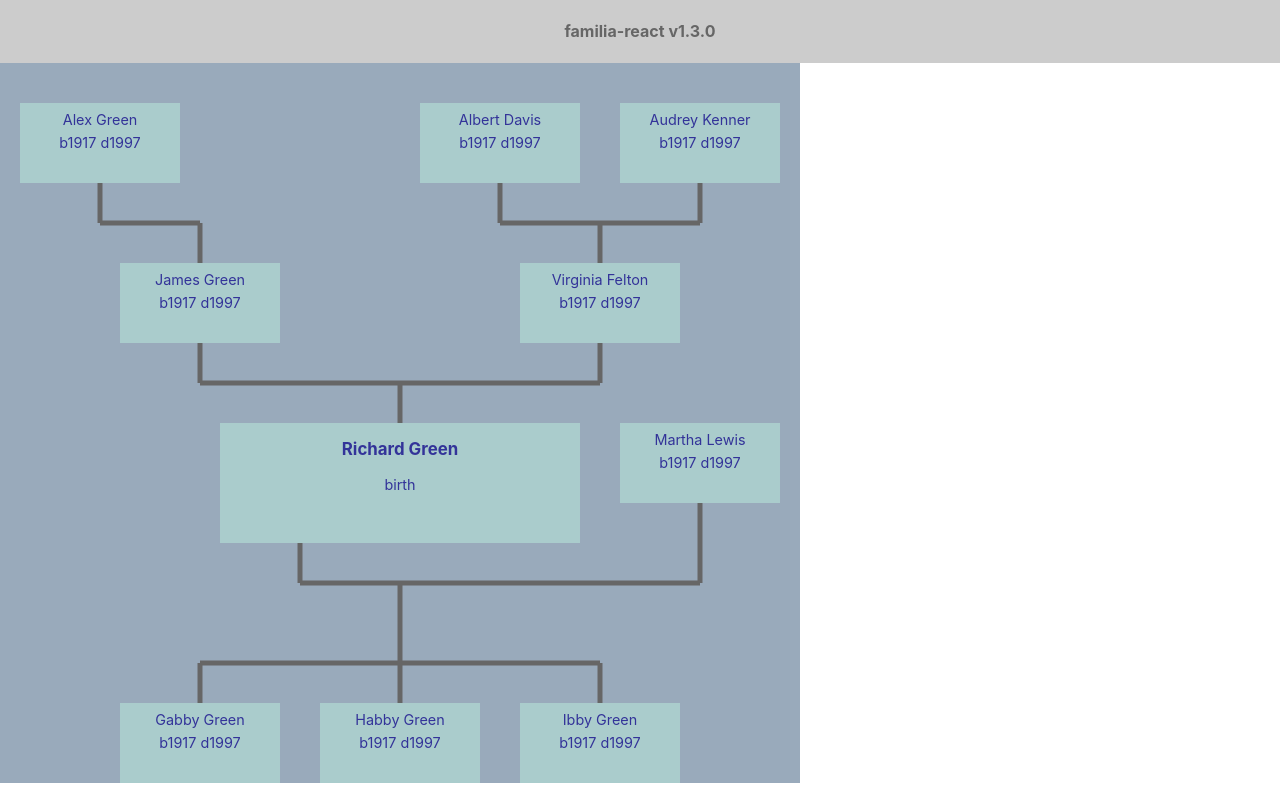
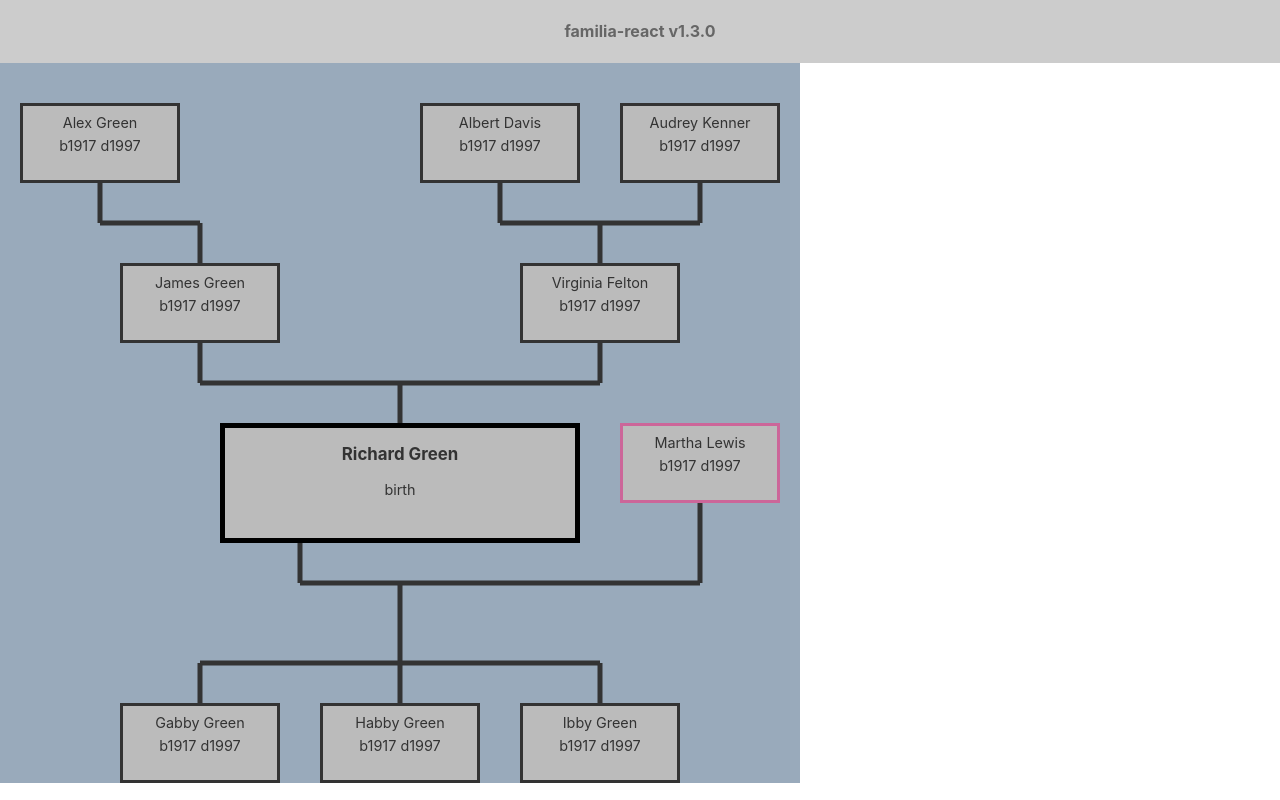
Before and after one commit to jrschmidt/familia-react, a React (Create React App) app: page / in a window 1280 px wide. Built offline with nearby package versions, Linux system fonts and the light colour scheme.

Commit message:
change the colors, try to get a unified visual theme

```diff
--- a/src/ChildRow.js
+++ b/src/ChildRow.js
@@ -8,68 +8,68 @@ class ChildRow extends Component {
 
     'single-1':
       <svg className='connect' key='svg-single-1' width='720' height='160'>
-        <line x1='400' y1='0' x2='400' y2='80' stroke='#666666' strokeWidth='5' />
+        <line x1='400' y1='0' x2='400' y2='80' stroke='#333333' strokeWidth='5' />
       </svg>,
 
     'single-2':
       <svg className='connect' key='svg-single-2' width='720' height='160'>
-        <line x1='400' y1='0' x2='400' y2='40' stroke='#666666' strokeWidth='5' />
-        <line x1='300' y1='40' x2='500' y2='40' stroke='#666666' strokeWidth='5' />
-        <line x1='300' y1='40' x2='300' y2='80' stroke='#666666' strokeWidth='5' />
-        <line x1='500' y1='40' x2='500' y2='80' stroke='#666666' strokeWidth='5' />
+        <line x1='400' y1='0' x2='400' y2='40' stroke='#333333' strokeWidth='5' />
+        <line x1='300' y1='40' x2='500' y2='40' stroke='#333333' strokeWidth='5' />
+        <line x1='300' y1='40' x2='300' y2='80' stroke='#333333' strokeWidth='5' />
+        <line x1='500' y1='40' x2='500' y2='80' stroke='#333333' strokeWidth='5' />
       </svg>,
 
     'single-3':
       <svg className='connect' key='svg-single-3' width='720' height='160'>
-        <line x1='400' y1='0' x2='400' y2='40' stroke='#666666' strokeWidth='5' />
-        <line x1='200' y1='40' x2='600' y2='40' stroke='#666666' strokeWidth='5' />
-        <line x1='200' y1='40' x2='200' y2='80' stroke='#666666' strokeWidth='5' />
-        <line x1='400' y1='40' x2='400' y2='80' stroke='#666666' strokeWidth='5' />
-        <line x1='600' y1='40' x2='600' y2='80' stroke='#666666' strokeWidth='5' />
+        <line x1='400' y1='0' x2='400' y2='40' stroke='#333333' strokeWidth='5' />
+        <line x1='200' y1='40' x2='600' y2='40' stroke='#333333' strokeWidth='5' />
+        <line x1='200' y1='40' x2='200' y2='80' stroke='#333333' strokeWidth='5' />
+        <line x1='400' y1='40' x2='400' y2='80' stroke='#333333' strokeWidth='5' />
+        <line x1='600' y1='40' x2='600' y2='80' stroke='#333333' strokeWidth='5' />
       </svg>,
 
     'final-1':
       <svg className='connect' key='svg-final-1' width='720' height='160'>
-        <line x1='400' y1='0' x2='400' y2='40' stroke='#666666' strokeWidth='5' />
-        <line x1='100' y1='40' x2='400' y2='40' stroke='#666666' strokeWidth='5' />
-        <line x1='100' y1='40' x2='100' y2='80' stroke='#666666' strokeWidth='5' />
+        <line x1='400' y1='0' x2='400' y2='40' stroke='#333333' strokeWidth='5' />
+        <line x1='100' y1='40' x2='400' y2='40' stroke='#333333' strokeWidth='5' />
+        <line x1='100' y1='40' x2='100' y2='80' stroke='#333333' strokeWidth='5' />
       </svg>,
 
     'final-2':
       <svg className='connect' key='svg-final-2' width='720' height='160'>
-        <line x1='400' y1='0' x2='400' y2='40' stroke='#666666' strokeWidth='5' />
-        <line x1='100' y1='40' x2='400' y2='40' stroke='#666666' strokeWidth='5' />
-        <line x1='100' y1='40' x2='100' y2='80' stroke='#666666' strokeWidth='5' />
-        <line x1='300' y1='40' x2='300' y2='80' stroke='#666666' strokeWidth='5' />
+        <line x1='400' y1='0' x2='400' y2='40' stroke='#333333' strokeWidth='5' />
+        <line x1='100' y1='40' x2='400' y2='40' stroke='#333333' strokeWidth='5' />
+        <line x1='100' y1='40' x2='100' y2='80' stroke='#333333' strokeWidth='5' />
+        <line x1='300' y1='40' x2='300' y2='80' stroke='#333333' strokeWidth='5' />
       </svg>,
 
     'final-3':
       <svg className='connect' key='svg-final-3' width='720' height='160'>
-        <line x1='400' y1='0' x2='400' y2='40' stroke='#666666' strokeWidth='5' />
-        <line x1='100' y1='40' x2='500' y2='40' stroke='#666666' strokeWidth='5' />
-        <line x1='100' y1='40' x2='100' y2='80' stroke='#666666' strokeWidth='5' />
-        <line x1='300' y1='40' x2='300' y2='80' stroke='#666666' strokeWidth='5' />
-        <line x1='500' y1='40' x2='500' y2='80' stroke='#666666' strokeWidth='5' />
+        <line x1='400' y1='0' x2='400' y2='40' stroke='#333333' strokeWidth='5' />
+        <line x1='100' y1='40' x2='500' y2='40' stroke='#333333' strokeWidth='5' />
+        <line x1='100' y1='40' x2='100' y2='80' stroke='#333333' strokeWidth='5' />
+        <line x1='300' y1='40' x2='300' y2='80' stroke='#333333' strokeWidth='5' />
+        <line x1='500' y1='40' x2='500' y2='80' stroke='#333333' strokeWidth='5' />
       </svg>,
 
     'final-4':
       <svg className='connect' key='svg-final-4' width='720' height='160'>
-        <line x1='400' y1='0' x2='400' y2='40' stroke='#666666' strokeWidth='5' />
-        <line x1='100' y1='40' x2='700' y2='40' stroke='#666666' strokeWidth='5' />
-        <line x1='100' y1='40' x2='100' y2='80' stroke='#666666' strokeWidth='5' />
-        <line x1='300' y1='40' x2='300' y2='80' stroke='#666666' strokeWidth='5' />
-        <line x1='500' y1='40' x2='500' y2='80' stroke='#666666' strokeWidth='5' />
-        <line x1='700' y1='40' x2='700' y2='80' stroke='#666666' strokeWidth='5' />
+        <line x1='400' y1='0' x2='400' y2='40' stroke='#333333' strokeWidth='5' />
+        <line x1='100' y1='40' x2='700' y2='40' stroke='#333333' strokeWidth='5' />
+        <line x1='100' y1='40' x2='100' y2='80' stroke='#333333' strokeWidth='5' />
+        <line x1='300' y1='40' x2='300' y2='80' stroke='#333333' strokeWidth='5' />
+        <line x1='500' y1='40' x2='500' y2='80' stroke='#333333' strokeWidth='5' />
+        <line x1='700' y1='40' x2='700' y2='80' stroke='#333333' strokeWidth='5' />
       </svg>,
 
     'extend-4':
       <svg className='connect' key='svg-extend-4' width='720' height='160'>
-        <line x1='400' y1='0' x2='400' y2='160' stroke='#666666' strokeWidth='5' />
-        <line x1='100' y1='40' x2='700' y2='40' stroke='#666666' strokeWidth='5' />
-        <line x1='100' y1='40' x2='100' y2='80' stroke='#666666' strokeWidth='5' />
-        <line x1='300' y1='40' x2='300' y2='80' stroke='#666666' strokeWidth='5' />
-        <line x1='500' y1='40' x2='500' y2='80' stroke='#666666' strokeWidth='5' />
-        <line x1='700' y1='40' x2='700' y2='80' stroke='#666666' strokeWidth='5' />
+        <line x1='400' y1='0' x2='400' y2='160' stroke='#333333' strokeWidth='5' />
+        <line x1='100' y1='40' x2='700' y2='40' stroke='#333333' strokeWidth='5' />
+        <line x1='100' y1='40' x2='100' y2='80' stroke='#333333' strokeWidth='5' />
+        <line x1='300' y1='40' x2='300' y2='80' stroke='#333333' strokeWidth='5' />
+        <line x1='500' y1='40' x2='500' y2='80' stroke='#333333' strokeWidth='5' />
+        <line x1='700' y1='40' x2='700' y2='80' stroke='#333333' strokeWidth='5' />
       </svg>
 
   };
--- a/src/ChildView.css
+++ b/src/ChildView.css
@@ -2,6 +2,4 @@
   display: flex;
   flex-direction: column;
   width: 800px;
-  background-color: #99aabb;
-  color: #333399;
 }
--- a/src/PersonDisplayTile.css
+++ b/src/PersonDisplayTile.css
@@ -1,4 +1,5 @@
 .PersonDisplayTile {
-  background-color: #aacccc;
+  background-color: #bbbbbb;
   font-size: 0.9em;
+  border: 5px solid black;
 }
--- a/src/PersonMini.css
+++ b/src/PersonMini.css
@@ -1,7 +1,16 @@
 .PersonMini {
-  background-color: #aacccc;
+  background-color: #bbbbbb;
   padding: 8px;
   font-size: 0.9em;
+  border: 3px solid #333333;
+}
+
+.husband {
+  border: 3px solid #6699cc;
+}
+
+.wife {
+  border: 3px solid #cc6699;
 }
 
 .PersonMini * {
--- a/src/TreeDisplay4Gen.css
+++ b/src/TreeDisplay4Gen.css
@@ -2,7 +2,13 @@
   display: flex;
   flex-direction: column;
   width: 800px;
+  color: #333333;
+}
 
-  background-color: #e8e0c0;
-  color: #666666;
+.male-focus {
+  background-color: #99aabb;
 }
+
+.female-focus {
+  background-color: #bb99aa;
+}
--- a/src/TreeDisplay4Gen.js
+++ b/src/TreeDisplay4Gen.js
@@ -64,8 +64,10 @@ class TreeDisplay4Gen extends Component {
       />
       </>
 
+    const genderClass = this.state.focusPersonGender  === 'male' ? 'male-focus' : 'female-focus';
+
     return (
-      <div className="TreeDisplay4Gen">
+      <div className={'TreeDisplay4Gen ' + genderClass}>
         {tags}
       </div>
     )
--- a/src/TreeDisplayCore.css
+++ b/src/TreeDisplayCore.css
@@ -3,9 +3,6 @@
   display: grid;
   grid-template-columns: 20px 100px 60px 40px 60px 100px 40px 100px 60px 40px 60px 100px 20px;
   grid-template-rows: 40px 80px 80px 80px 80px 80px 40px 80px;
-
-  background-color: #99aabb;
-  color: #333399;
 }
 
 .focus {
--- a/src/treeDisplaySvgs.js
+++ b/src/treeDisplaySvgs.js
@@ -11,26 +11,26 @@ const svgs = {
   // Use svgFatherMother when focus person has both parents.
   svgFatherMother:
   <svg className='connect-father-mother' key='c-fm' width='560' height='80'>
-  <line x1='80' y1='0' x2='80' y2='40' stroke='#666666' strokeWidth='5' />
-  <line x1='480' y1='0' x2='480' y2='40' stroke='#666666' strokeWidth='5' />
-  <line x1='80' y1='40' x2='480' y2='40' stroke='#666666' strokeWidth='5' />
-  <line x1='280' y1='40' x2='280' y2='80' stroke='#666666' strokeWidth='5' />
+  <line x1='80' y1='0' x2='80' y2='40' stroke='#333333' strokeWidth='5' />
+  <line x1='480' y1='0' x2='480' y2='40' stroke='#333333' strokeWidth='5' />
+  <line x1='80' y1='40' x2='480' y2='40' stroke='#333333' strokeWidth='5' />
+  <line x1='280' y1='40' x2='280' y2='80' stroke='#333333' strokeWidth='5' />
   </svg>,
 
   // Use svgFather when focus person has father only.
   svgFather:
   <svg className='connect-father' key='c-f' width='560' height='80'>
-  <line x1='80' y1='0' x2='80' y2='40' stroke='#666666' strokeWidth='5' />
-  <line x1='80' y1='40' x2='280' y2='40' stroke='#666666' strokeWidth='5' />
-  <line x1='280' y1='40' x2='280' y2='80' stroke='#666666' strokeWidth='5' />
+  <line x1='80' y1='0' x2='80' y2='40' stroke='#333333' strokeWidth='5' />
+  <line x1='80' y1='40' x2='280' y2='40' stroke='#333333' strokeWidth='5' />
+  <line x1='280' y1='40' x2='280' y2='80' stroke='#333333' strokeWidth='5' />
   </svg>,
 
   // Use svgMother when focus person has mother only.
   svgMother:
   <svg className='connect-mother' key='c-m' width='560' height='80'>
-  <line x1='480' y1='0' x2='480' y2='40' stroke='#666666' strokeWidth='5' />
-  <line x1='280' y1='40' x2='480' y2='40' stroke='#666666' strokeWidth='5' />
-  <line x1='280' y1='40' x2='280' y2='80' stroke='#666666' strokeWidth='5' />
+  <line x1='480' y1='0' x2='480' y2='40' stroke='#333333' strokeWidth='5' />
+  <line x1='280' y1='40' x2='480' y2='40' stroke='#333333' strokeWidth='5' />
+  <line x1='280' y1='40' x2='280' y2='80' stroke='#333333' strokeWidth='5' />
   </svg>,
 
 
@@ -40,26 +40,26 @@ const svgs = {
   // Use svgParentsOfFather when father has both parents.
   svgParentsOfFather:
     <svg className='connect-parents-of-father' key='c-pf' width='360' height='80'>
-      <line x1='80' y1='0' x2='80' y2='40' stroke='#666666' strokeWidth='5' />
-      <line x1='280' y1='0' x2='280' y2='40' stroke='#666666' strokeWidth='5' />
-      <line x1='80' y1='40' x2='280' y2='40' stroke='#666666' strokeWidth='5' />
-      <line x1='180' y1='40' x2='180' y2='80' stroke='#666666' strokeWidth='5' />
+      <line x1='80' y1='0' x2='80' y2='40' stroke='#333333' strokeWidth='5' />
+      <line x1='280' y1='0' x2='280' y2='40' stroke='#333333' strokeWidth='5' />
+      <line x1='80' y1='40' x2='280' y2='40' stroke='#333333' strokeWidth='5' />
+      <line x1='180' y1='40' x2='180' y2='80' stroke='#333333' strokeWidth='5' />
     </svg>,
 
   // Use svgFatherOfFather when father has father only.
   svgFatherOfFather:
     <svg className='connect-father-of-father' key='c-ff' width='360' height='80'>
-      <line x1='80' y1='0' x2='80' y2='40' stroke='#666666' strokeWidth='5' />
-      <line x1='80' y1='40' x2='180' y2='40' stroke='#666666' strokeWidth='5' />
-      <line x1='180' y1='40' x2='180' y2='80' stroke='#666666' strokeWidth='5' />
+      <line x1='80' y1='0' x2='80' y2='40' stroke='#333333' strokeWidth='5' />
+      <line x1='80' y1='40' x2='180' y2='40' stroke='#333333' strokeWidth='5' />
+      <line x1='180' y1='40' x2='180' y2='80' stroke='#333333' strokeWidth='5' />
     </svg>,
 
   // Use svgMotherOfFather when father has mother only.
   svgMotherOfFather:
     <svg className='connect-mother-of-father' key='c-mf' width='360' height='80'>
-      <line x1='280' y1='0' x2='280' y2='40' stroke='#666666' strokeWidth='5' />
-      <line x1='180' y1='40' x2='280' y2='40' stroke='#666666' strokeWidth='5' />
-      <line x1='180' y1='40' x2='180' y2='80' stroke='#666666' strokeWidth='5' />
+      <line x1='280' y1='0' x2='280' y2='40' stroke='#333333' strokeWidth='5' />
+      <line x1='180' y1='40' x2='280' y2='40' stroke='#333333' strokeWidth='5' />
+      <line x1='180' y1='40' x2='180' y2='80' stroke='#333333' strokeWidth='5' />
     </svg>,
 
 
@@ -69,26 +69,26 @@ const svgs = {
   // Use svgParentsOfMother when mother has both parents.
   svgParentsOfMother:
     <svg className='connect-parents-of-mother' key='c-pm' width='360' height='80'>
-    <line x1='80' y1='0' x2='80' y2='40' stroke='#666666' strokeWidth='5' />
-    <line x1='280' y1='0' x2='280' y2='40' stroke='#666666' strokeWidth='5' />
-    <line x1='80' y1='40' x2='280' y2='40' stroke='#666666' strokeWidth='5' />
-    <line x1='180' y1='40' x2='180' y2='80' stroke='#666666' strokeWidth='5' />
+    <line x1='80' y1='0' x2='80' y2='40' stroke='#333333' strokeWidth='5' />
+    <line x1='280' y1='0' x2='280' y2='40' stroke='#333333' strokeWidth='5' />
+    <line x1='80' y1='40' x2='280' y2='40' stroke='#333333' strokeWidth='5' />
+    <line x1='180' y1='40' x2='180' y2='80' stroke='#333333' strokeWidth='5' />
     </svg>,
 
   // Use svgFatherOfMother when mother has father only.
   svgFatherOfMother:
     <svg className='connect-father-of-mother' key='c-pm' width='360' height='80'>
-    <line x1='80' y1='0' x2='80' y2='40' stroke='#666666' strokeWidth='5' />
-    <line x1='80' y1='40' x2='180' y2='40' stroke='#666666' strokeWidth='5' />
-    <line x1='180' y1='40' x2='180' y2='80' stroke='#666666' strokeWidth='5' />
+    <line x1='80' y1='0' x2='80' y2='40' stroke='#333333' strokeWidth='5' />
+    <line x1='80' y1='40' x2='180' y2='40' stroke='#333333' strokeWidth='5' />
+    <line x1='180' y1='40' x2='180' y2='80' stroke='#333333' strokeWidth='5' />
     </svg>,
 
   // Use svgMotherOfMother when mother has mother only.
   svgMotherOfMother:
     <svg className='connect-mother-of-mother' key='c-pm' width='360' height='80'>
-    <line x1='280' y1='0' x2='280' y2='40' stroke='#666666' strokeWidth='5' />
-    <line x1='180' y1='40' x2='280' y2='40' stroke='#666666' strokeWidth='5' />
-    <line x1='180' y1='40' x2='180' y2='80' stroke='#666666' strokeWidth='5' />
+    <line x1='280' y1='0' x2='280' y2='40' stroke='#333333' strokeWidth='5' />
+    <line x1='180' y1='40' x2='280' y2='40' stroke='#333333' strokeWidth='5' />
+    <line x1='180' y1='40' x2='180' y2='80' stroke='#333333' strokeWidth='5' />
     </svg>,
 
 
@@ -98,19 +98,19 @@ const svgs = {
   // Use svgChildrenOfMale for male focus person.
   svgChildrenOfMale:
     <svg className='connect-children-male' key='c-cm' width='560' height='120'>
-      <line x1='80' y1='40' x2='80' y2='80' stroke='#666666' strokeWidth='5' />
-      <line x1='480' y1='0' x2='480' y2='80' stroke='#666666' strokeWidth='5' />
-      <line x1='80' y1='80' x2='480' y2='80' stroke='#666666' strokeWidth='5' />
-      <line x1='180' y1='80' x2='180' y2='120' stroke='#666666' strokeWidth='5' />
+      <line x1='80' y1='40' x2='80' y2='80' stroke='#333333' strokeWidth='5' />
+      <line x1='480' y1='0' x2='480' y2='80' stroke='#333333' strokeWidth='5' />
+      <line x1='80' y1='80' x2='480' y2='80' stroke='#333333' strokeWidth='5' />
+      <line x1='180' y1='80' x2='180' y2='120' stroke='#333333' strokeWidth='5' />
     </svg>,
 
   // Use svgChildrenOfFemale for female focus person.
   svgChildrenOfFemale:
     <svg className='connect-children-female' key='c-cf' width='560' height='120'>
-      <line x1='80' y1='0' x2='80' y2='80' stroke='#666666' strokeWidth='5' />
-      <line x1='480' y1='40' x2=' 480' y2='80' stroke='#666666' strokeWidth='5' />
-      <line x1='80' y1='80' x2='480' y2='80' stroke='#666666' strokeWidth='5' />
-      <line x1='380' y1='80' x2='380' y2='120' stroke='#666666' strokeWidth='5' />
+      <line x1='80' y1='0' x2='80' y2='80' stroke='#333333' strokeWidth='5' />
+      <line x1='480' y1='40' x2=' 480' y2='80' stroke='#333333' strokeWidth='5' />
+      <line x1='80' y1='80' x2='480' y2='80' stroke='#333333' strokeWidth='5' />
+      <line x1='380' y1='80' x2='380' y2='120' stroke='#333333' strokeWidth='5' />
     </svg>
 };
 
```
